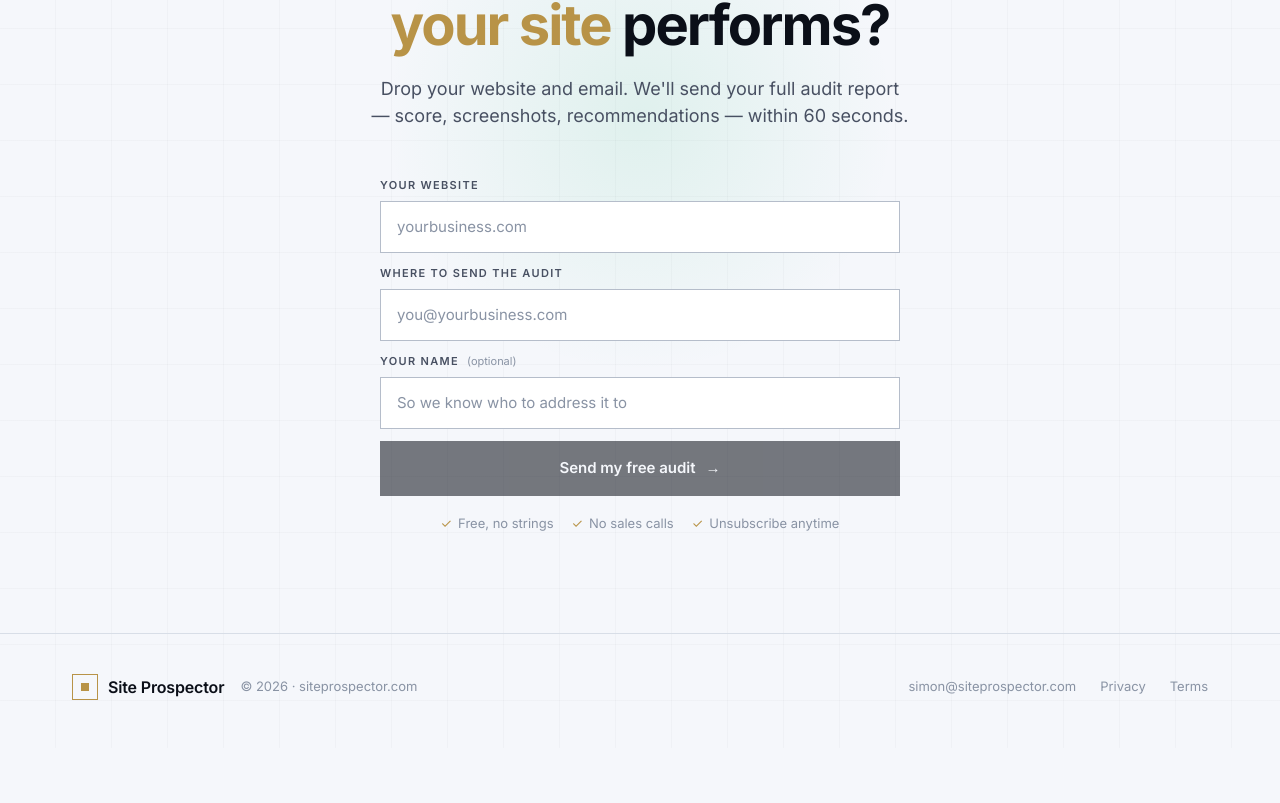
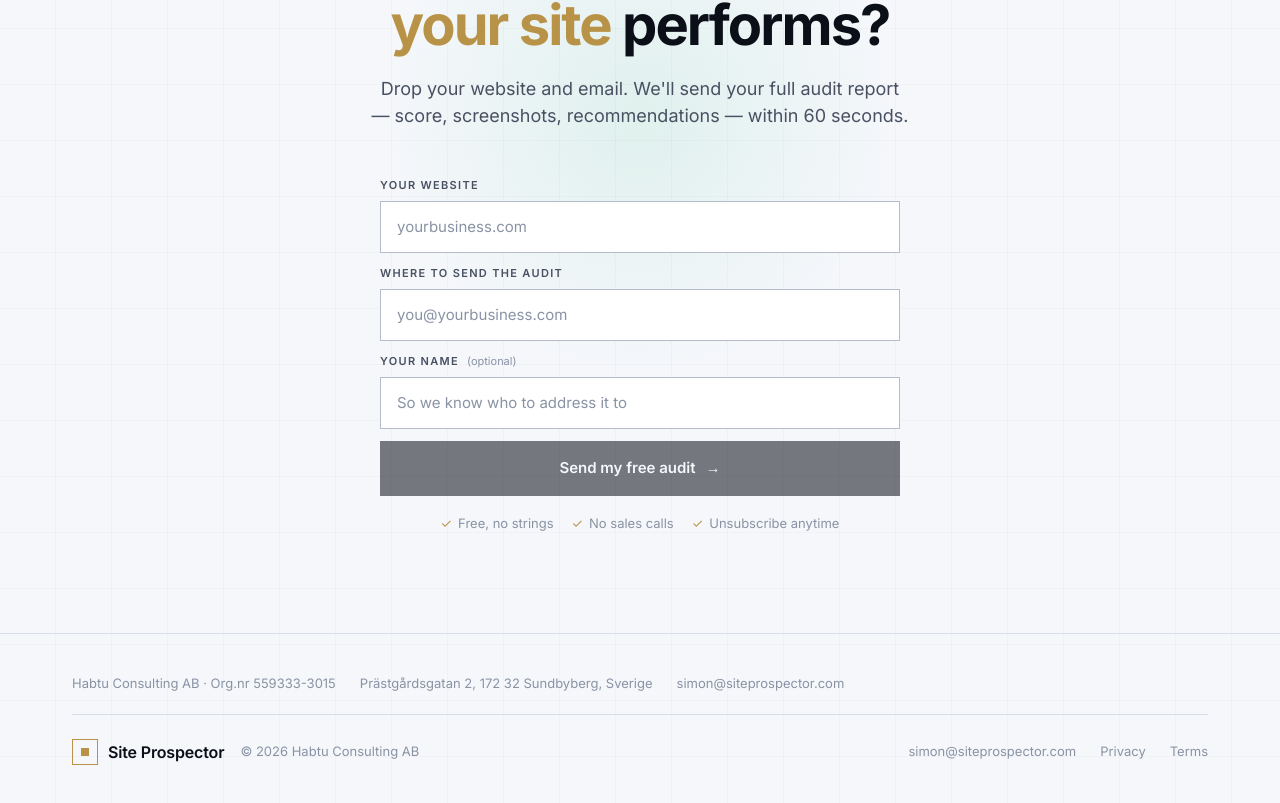
Before and after one commit to shabtu/siteprospector-landing, a Next.js app: page / in a window 1280 px wide. Shown: the part 5347-6150 px from the top of the page. Before the commit the page ends 6095 px from the top, so only its background shows below. Built offline with nearby package versions, Linux system fonts and the light colour scheme.

Commit message:
feat: add company address and legal info to footer (Habtu Consulting AB)

```diff
--- a/app/globals.css
+++ b/app/globals.css
@@ -1428,6 +1428,18 @@
     border-top: 1px solid var(--line);
     padding: 40px 0 48px;
   }
+  .foot-address {
+    display: flex;
+    flex-wrap: wrap;
+    gap: 6px 24px;
+    font-size: 13px;
+    color: var(--ink-3);
+    margin-bottom: 24px;
+    padding-bottom: 20px;
+    border-bottom: 1px solid var(--line);
+  }
+  .foot-address a { color: var(--ink-3); text-decoration: none; }
+  .foot-address a:hover { color: var(--ink); }
   .foot {
     display: flex; justify-content: space-between; align-items: center;
     flex-wrap: wrap; gap: 20px;
--- a/components/Footer.tsx
+++ b/components/Footer.tsx
@@ -1,13 +1,19 @@
 export default function Footer() {
   return (
     <footer>
-      <div className="page foot">
+      <div className="page">
+        <div className="foot-address">
+          <span>Habtu Consulting AB &middot; Org.nr 559333-3015</span>
+          <span>Prästgårdsgatan 2, 172 32 Sundbyberg, Sverige</span>
+          <a href="mailto:simon@siteprospector.com">simon@siteprospector.com</a>
+        </div>
+        <div className="foot">
           <div className="foot-l">
             <div className="logo">
               <div className="logo-mark" />
               Site Prospector
             </div>
-          <span className="foot-copy">© 2026 · siteprospector.com</span>
+            <span className="foot-copy">© 2026 Habtu Consulting AB</span>
           </div>
           <div className="foot-r">
             <a href="mailto:simon@siteprospector.com">simon@siteprospector.com</a>
@@ -15,6 +21,7 @@ export default function Footer() {
             <a href="#">Terms</a>
           </div>
         </div>
+      </div>
     </footer>
   );
 }
```
Lines whose indentation alone changed are shown as unchanged.
